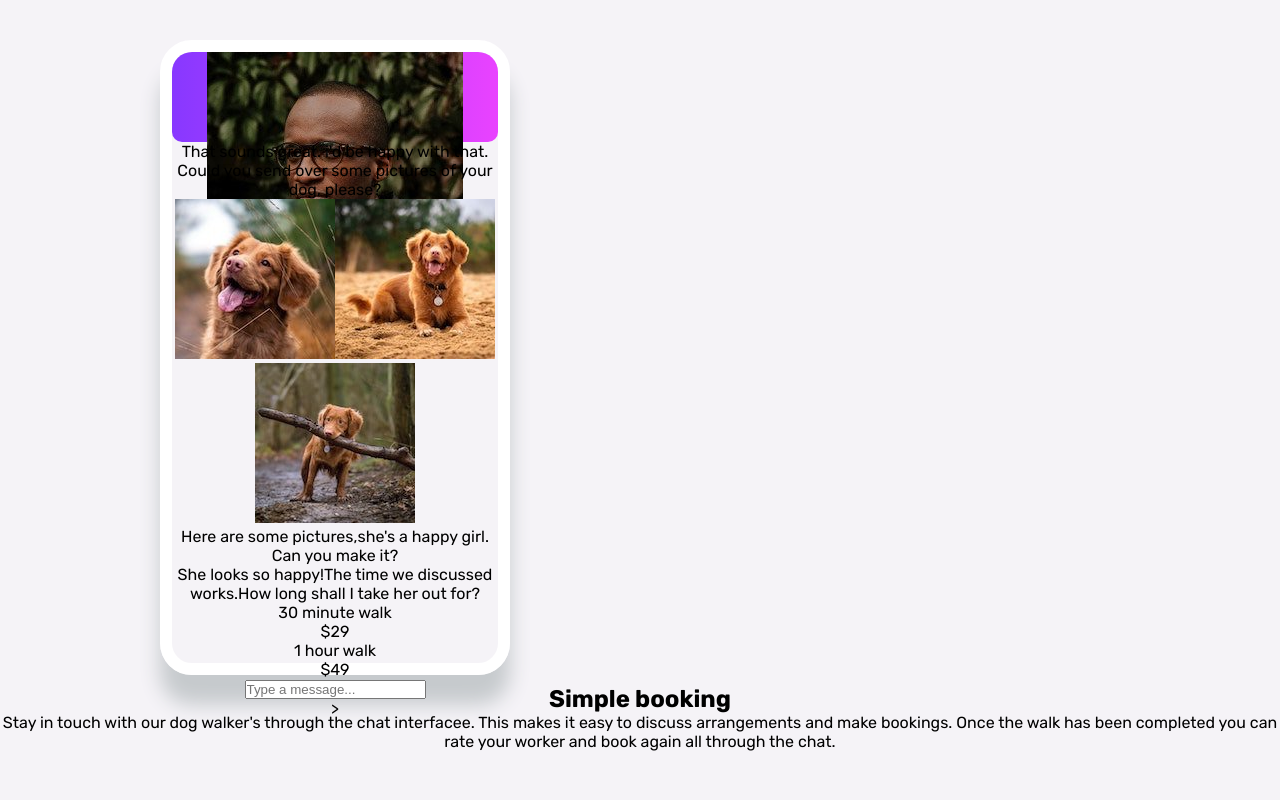
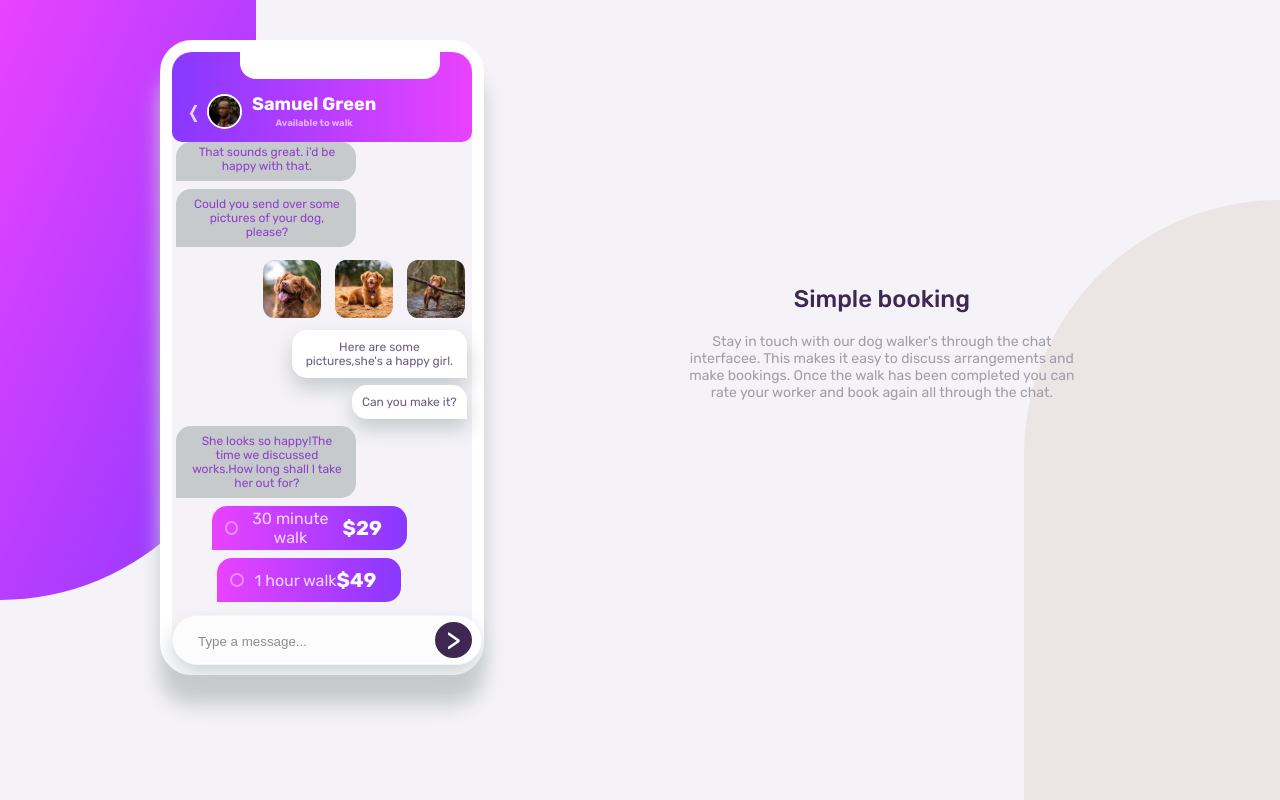
Before and after one commit to tutich/chat, a React (Create React App) app: page / in a window 1280 px wide. Built offline with nearby package versions, Linux system fonts and the light colour scheme.

Commit message:
project css

```diff
--- a/src/App.js
+++ b/src/App.js
@@ -17,7 +17,7 @@ function App() {
             </div>
             <div className="content">
               <div className="name">
-                <h2>Samuel Green</h2>
+                <h4>Samuel Green</h4>
               </div>
               <div className="status">
                 <h6>Available to walk</h6>
@@ -28,16 +28,16 @@ function App() {
         </div>
 
         <div className="message">
-          <p className='text-reply'>That sounds great. i'd be happy with that.</p>
-          <p className='text-reply'>Could you send over some pictures of your dog, please?</p>
+          <p className='text reply userr'>That sounds great. i'd be happy with that.</p>
+          <p className='text reply'>Could you send over some pictures of your dog, please?</p>
           <div className="pics">
             <img src={dog1mg}/>
             <img src={dog2mg}/>
             <img src={dog3mg}/>
           </div>
-          <p className='text-user'>Here are some pictures,she's a happy girl.</p>
-          <p className='test-user1'>Can you make it?</p>
-          <p className='text-reply'>She looks so happy!The time we discussed works.How long shall I take her out for?</p>
+          <p className='text user'>Here are some pictures,she's a happy girl.</p>
+          <p className='text user user1'>Can you make it?</p>
+          <p className='text reply'>She looks so happy!The time we discussed works.How long shall I take her out for?</p>
           <div className='offer'>
             <div></div>
             <p>30 minute walk</p>
@@ -45,21 +45,26 @@ function App() {
           </div>
           <div className='offer'>
             <div></div>
-            <p>1 hour walk</p>
+            <p className='hour'>1 hour walk</p>
             <span>$49</span>
           </div>
           <form action='#'>
             <input type='text' placeholder='Type a message...' />
-            <div>></div>
+            <div className='arrow'>></div>
           </form>
         </div>
       </div>
-      <h2>Simple booking</h2>
-      <p>Stay in touch with our dog walker's through the chat
-         interfacee. This makes it easy  to discuss arrangements and
-         make bookings. Once the walk has been completed you can
-         rate your worker and book again all through the chat.
+      <div className="description">
+        <h2 className='description-head'>Simple booking</h2>
+        <p className='description-text'>
+          Stay in touch with our dog walker's through the chat
+           interfacee. This makes it easy  to discuss arrangements and
+           make bookings. Once the walk has been completed you can
+           rate your worker and book again all through the chat.
         </p>
+      </div>
+      <div class="purpleBody"></div>
+      <div class="greybody"></div>
     </div>
   );
 }
--- a/src/index.css
+++ b/src/index.css
@@ -12,9 +12,13 @@ body {
   background-color: hsl(270, 20%, 96%);
 
 }
-
+.App {
+  display: flex;
+  justify-content: center;
+  align-items: center;
+}
 .phone {
-
+  box-sizing: border-box;
   border: 12px solid #fff;
   width: 350px;
   height: 635px;
@@ -23,9 +27,287 @@ body {
   margin-left: 160px;
   margin-bottom: 10px;
   box-shadow: 0 30px 20px hsl(206, 6%, 79%);
+  background-color: hsl(270, 20%, 96%);
 }
 .header {
   height: 90px;
   background: linear-gradient(to right, hsl(264,100%,61%),hsl(293,100%,63%));
   border-radius: 20px 20px 10px 10px;
 }
+.header::before {
+  content: '';
+  position: absolute;
+  top: 52px;
+  left: 240px;
+  width: 200px;
+  height: 27px;
+  background-color: #fff;
+  border-radius: 0px 0px 16px 16px;
+}
+.desc {
+  display: flex;
+  justify-content: flex-start;
+  align-items: center;
+  padding: 40px 20px;
+}
+.chevron{
+  position: relative;
+  margin-top: 0px;
+  margin-right: 15px;
+  opacity: 0.8;
+}
+.chevron::before{
+  content: '';
+  position: absolute;
+  top: -8px;
+  left: 0px;
+  width: 3px;
+  height: 9px;
+  background-color: #fff;
+  transform: skew(-28deg,0deg);
+}
+.chevron::after{
+  content: '';
+  position: absolute;
+  top: 0px;
+  left: 0px;
+  width: 3px;
+  height: 9px;
+  background-color: #fff;
+  transform: skew(28deg,0deg);
+}
+.avatr img{
+  width: 35px;
+  height: 35px;
+  border-radius: 50%;
+  margin-right: 10px;
+  margin-top: 2px;
+  border: 2px solid #fff;
+}
+.name{
+  color: #fff;
+  margin-top: -4px;
+  font-weight: 500;
+  font-size: 18px;
+  margin-bottom: 2px;
+}
+.status{
+  font-size: 14px;
+  color: #fff;
+  opacity: 0.6;
+}
+.dots{
+  position: absolute;
+  width: 4px;
+  height: 4px;
+  margin-left: 280px;
+  background-color: #fff;
+  border-radius: 50%;
+}
+.dots::before{
+  content: '';
+  position: absolute;
+  width: 4px;
+  height: 4px;
+  top: -6px;
+  left: 0px;
+  background-color: #fff;
+  border-radius: 50%;
+}
+.dots::after{
+  content: '';
+  position: absolute;
+  width: 4px;
+  height: 4px;
+  top: 6px;
+  left: 0px;
+  background-color: #fff;
+  border-radius: 50%;
+}
+.messages{
+  display: flex;
+  flex-direction: column;
+  padding: 10px 5px 10px;
+  font-size: 12px;
+  border-radius: 10px 10px 20px 20px;
+}
+.text{
+  border-radius: 15px;
+  font-size: 12px;
+}
+.reply{
+  background-color: hsl(206, 6%, 79%);
+  max-width: 60%;
+  margin-bottom: 8px;
+  padding: 8px 10px 8px 12px;
+  border-bottom-left-radius: 0px;
+  color: hsl(274,55%,52%);
+  margin-left: 4px;
+  font-weight: 100;
+}
+.pics{
+  display: flex;
+  justify-content: flex-end;
+  align-items: center;
+}
+.pics img{
+  width: 72px;
+  padding: 5px 7px;
+  border-radius: 25%;
+  cursor: pointer;
+}
+.user{
+  max-width: 60%;
+  width: fit-content;
+  display: flex;
+  align-items: flex-end;
+  margin-left: 120px;
+  color: hsl(271, 15%, 43%);
+  background-color: #fff;
+  padding: 10px;
+  border-bottom-right-radius: 0;
+  margin-top: 7px;
+  margin-right: 5px;
+  box-shadow: 0 10px 20px hsl(206, 6%, 79%);
+
+}
+.user1 {
+  margin-left: auto;
+  margin-bottom: 7px;
+}
+.offer{
+  max-width: 65%;
+  background: linear-gradient(to right, hsl(293, 100%, 63%), hsl(264, 100%, 61%));
+  padding: 2px 25px 2px 13px;
+  color: #fff;
+  display: inline-flex;
+  align-items: center;
+  justify-content: space-between;
+  border-radius: 15px;
+  border-bottom-left-radius: 0;
+  margin-bottom: 8px;
+  margin-left: -25px;
+  height: 44px;
+}
+.offer div{
+  width: 14px;
+  height: 14px;
+  border-radius: 50%;
+  border: 2px solid #fff;
+  opacity: 0.4;
+}
+.offer p{
+  margin-left: px;
+  opacity: 0.8;
+}
+.offer span{
+  font-size: 20px;
+  font-weight: 700;
+}
+.hour{
+  margin-left:  10px;
+}
+form{
+  display: inline-flex;
+  margin-top: 5px;
+}
+input{
+  width: 310px;
+  padding: 18px 25px 15px;
+  border-radius: 35px;
+  border: 1px solid hsl(270, 20%, 96%);
+  opacity: 0.8;
+  box-shadow: 0 10px 20px hsl(206, 6%, 79%);
+
+}
+input:focus{
+  outline: none;
+}
+.arrow{
+  font-size: 30px;
+  color: #fff;
+  background-color: hsl(271, 36%, 24%);
+  border-radius: 50%;
+  padding: 0px 11px;
+  height: 36px;
+  margin-left: -47px;
+  margin-top: 7px;
+  z-index: 100;
+  cursor: pointer;
+}
+.userr{
+  padding-top: 3px;
+}
+.description-head,
+.description-text {
+  text-align: center;
+}
+
+.description-head {
+  color: hsl(271, 36%, 24%);
+  margin-bottom: 20px;
+  font-weight: 500;
+}
+.description-text {
+  color: hsl(270, 7%, 64%);
+  font-size: 14px;
+  width: 50%;
+  margin: auto;
+  font-weight: normal;
+}
+.purpleBody {
+  background-image: linear-gradient(
+    to top left,
+    hsl(264, 100%, 61%),
+    hsl(293, 100%, 63%)
+  );
+  width: 20%;
+  height: 600px;
+  align-self: flex-start;
+  position: fixed;
+  top: 0;
+  left: 0;
+  z-index: -1;
+  border-radius: 0 0 1000px 0px;
+}
+
+.greybody {
+  background-color: hsl(0, 14%, 91%);
+  width: 20%;
+  height: 600px;
+  align-self: flex-start;
+  position: fixed;
+  bottom: 0;
+  right: 0;
+  z-index: -1;
+  border-radius: 1000px 0px 0px 0px;
+}
+/* @media only screen and (min-width: 1000px) {
+  body {
+    flex-direction: row;
+  }
+
+  .description {
+    margin-left: 100px;
+  }
+
+  .description-head {
+    text-align: left;
+  }
+
+  .description-text {
+    width: 400px;
+    text-align: left;
+  }
+
+  .purpleBody {
+    width: 25%;
+    border-radius: 0 0 1000px 1000px;
+    height: 550px;
+  }
+
+  .greybody {
+    width: 25%;
+    height: 550px;
+  }
+} */
```
